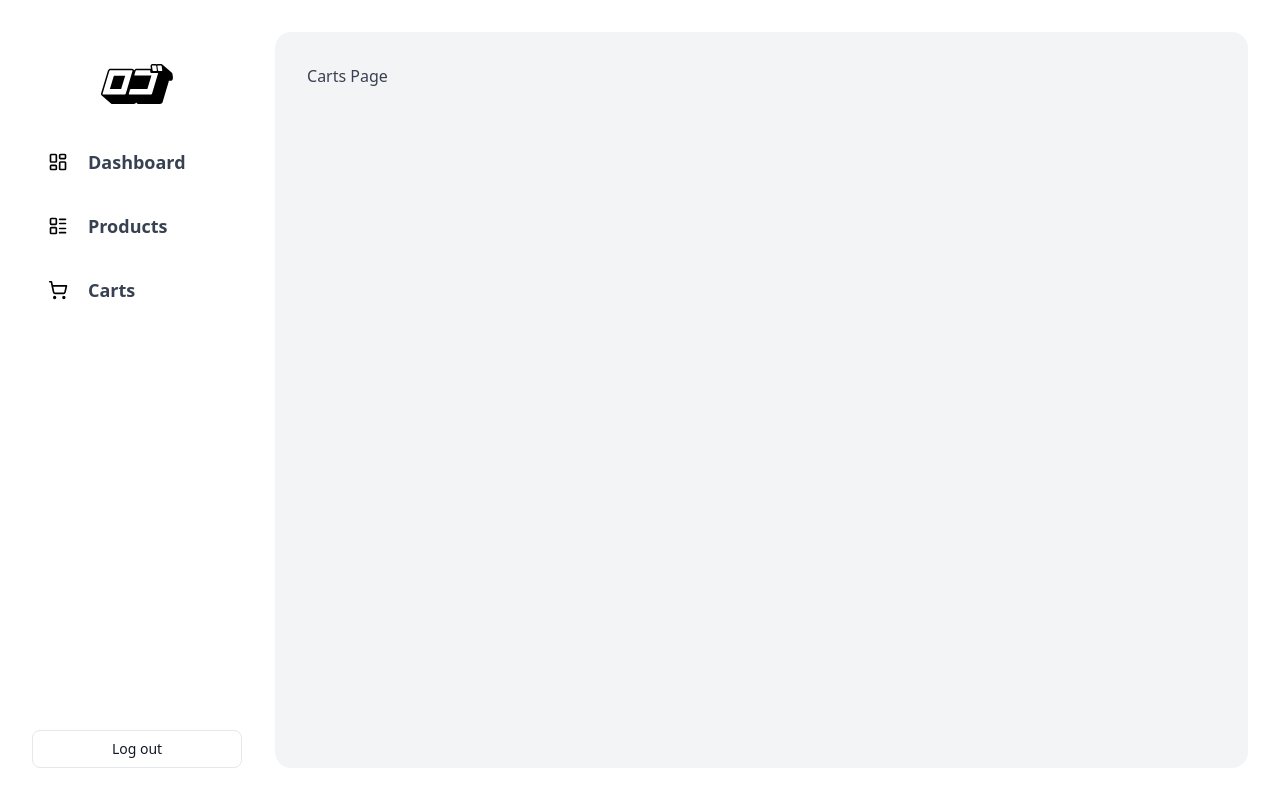
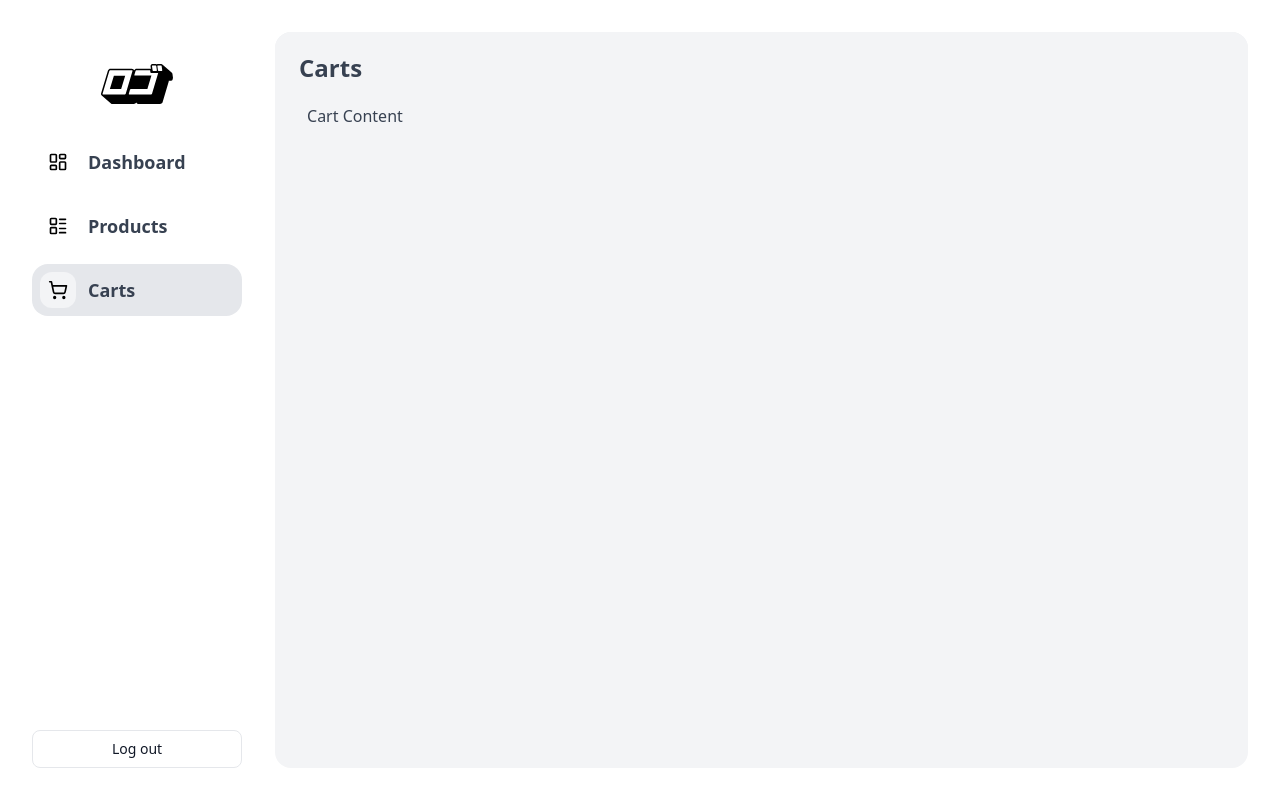
Before and after one commit to fadlidotdev/suikocommerce, a Next.js app: page /dashboard/carts in a window 1280 px wide. Built offline with nearby package versions, Linux system fonts and the light colour scheme.

Commit message:
feat(products): add ImageGallery, bugfix(layout): fix layout issue and change mobile sidebar toggler to right bottom, bugfix routes
Signed-off-by: Fadli Hidayatullah <fadlihdytullah@gmail.com>

```diff
--- a/src/components/common/Table/Table.tsx
+++ b/src/components/common/Table/Table.tsx
@@ -32,9 +32,9 @@ type Props = {
 
 const Table = ({columns, children}: Props) => {
   return (
-    <div className="relative mb-4 overflow-x-auto shadow sm:rounded-lg">
+    <div className="relative mb-4 overflow-x-auto rounded-lg shadow">
       <table className="w-full text-sm text-left text-gray-500">
-        <thead className="text-xs text-gray-700 uppercase bg-gray-50">
+        <thead className="text-xs text-gray-700 uppercase bg-gray-200">
           <tr>
             {columns.map((column) => (
               <th key={column} scope="col" className="px-6 py-3">
--- a/src/components/layouts/DashboardLayout.tsx
+++ b/src/components/layouts/DashboardLayout.tsx
@@ -26,9 +26,13 @@ const DashboardLayout = ({children}: Props) => {
 
       {/* DASHBOARD CONTENT */}
       <main className="w-full bg-white">
-        <div className="relative min-h-screen p-4 pr-0 bg-gray-100 md:bg-white md:p-8">
-          <div className="absolute top-0 bottom-0 right-0 p-2 overflow-auto bg-gray-100 rounded-none md:p-8 left-2.5 md:rounded-2xl md:inset-8">
-            <div className="h-full">{children}</div>
+        <div className="relative min-h-screen p-4 pr-0 bg-gray-100 md:bg-white">
+          <div
+            className={classes(
+              "absolute top-0 bottom-0 right-0 overflow-auto bg-gray-100 rounded-none md:rounded-2xl md:inset-8",
+              showSidebar ? "left-2.5" : "left-0",
+            )}>
+            <div className="relative min-h-full">{children}</div>
           </div>
         </div>
       </main>
@@ -50,7 +54,8 @@ export const DashboardHeader = ({
   const onBack = () => Router.back();
 
   return (
-    <header className="flex items-center justify-between">
+    <>
+      <header className="sticky top-0 z-30 flex items-center justify-between w-full px-6 py-5 bg-gray-100">
         <div className="flex items-center gap-2">
           <Show when={hasBack}>
             <button onClick={onBack}>
@@ -72,6 +77,9 @@ export const DashboardHeader = ({
 
         {rightContent}
       </header>
+
+      {/* Mobile Header Spacer */}
+    </>
   );
 };
 
@@ -80,7 +88,7 @@ type DashboardContentProps = {
 };
 
 export const DashboardContent = ({children}: DashboardContentProps) => {
-  return <div className="h-full pt-8 pb-4 overflow-auto">{children}</div>;
+  return <div className="px-8 pb-8">{children}</div>;
 };
 
 export default DashboardLayout;
--- a/src/components/layouts/Sidebar.tsx
+++ b/src/components/layouts/Sidebar.tsx
@@ -112,7 +112,7 @@ const Sidebar = ({show, onToggle}: Props) => {
       <button
         onClick={onToggle}
         className={classes(
-          "fixed scale-0 left-0 z-20 flex items-center justify-center w-16 h-12 transition bg-white rounded-tl-none rounded-bl-none shadow-sm md:shadow-none rounded-tr-xl rounded-br-xl top-14",
+          "fixed scale-0 right-4 z-20 flex items-center justify-center w-16 h-16 transition bg-white rounded-full shadow-2xl bottom-4 border border-gray-100",
           !delayedShowSidebar && "scale-100",
         )}>
         <Logo className="block w-8 h-8 mx-auto" />
--- /dev/null
+++ b/src/components/shared/ImageGallery/ImageGallery.tsx
@@ -0,0 +1,49 @@
+import Image from "next/image";
+import {useState} from "react";
+
+import {classes} from "@/utils/core";
+
+type Props = {
+  thumbnail: string;
+  images: string[];
+};
+
+const ImageGallery = ({thumbnail, images}: Props) => {
+  const [selectedIndex, setSelectedIndex] = useState<number | null>(null);
+
+  const onSelectImage = (index: number) => setSelectedIndex(index);
+
+  return (
+    <div className="flex flex-col gap-2 items">
+      <Image
+        className="object-contain bg-white border border-gray-300 rounded-lg aspect-square place-self-start"
+        src={selectedIndex !== null ? images[selectedIndex] : thumbnail}
+        width={250}
+        height={250}
+        alt="Product image"
+      />
+
+      <div className="flex gap-3 w-full max-w-[250px] max-h-[250px] overflow-scroll pb-3">
+        {images.map((imageUrl, idx) => (
+          <button
+            key={idx}
+            className="shrink-0"
+            onClick={() => onSelectImage(idx)}>
+            <Image
+              className={classes(
+                "object-contain bg-white border rounded aspect-square",
+                selectedIndex === idx ? "border-blue-500" : " border-gray-200",
+              )}
+              src={imageUrl}
+              width={48}
+              height={48}
+              alt="Product image"
+            />
+          </button>
+        ))}
+      </div>
+    </div>
+  );
+};
+
+export default ImageGallery;
--- /dev/null
+++ b/src/components/shared/ImageGallery/index.tsx
@@ -0,0 +1 @@
+export {default} from "./ImageGallery";
--- /dev/null
+++ b/src/components/shared/index.tsx
@@ -0,0 +1 @@
+export {default as ImageGallery} from "./ImageGallery";
--- a/src/pages/dashboard/carts.tsx
+++ /dev/null
@@ -1,7 +0,0 @@
-import {withMeta} from "@/components/common/Meta/Meta";
-
-const CartsPage = () => {
-  return <div>Carts Page</div>;
-};
-
-export default withMeta(CartsPage, {title: "Products"});
--- /dev/null
+++ b/src/pages/dashboard/carts/index.tsx
@@ -0,0 +1,18 @@
+import {withMeta} from "@/components/common/Meta/Meta";
+import {
+  DashboardContent,
+  DashboardHeader,
+} from "@/components/layouts/DashboardLayout";
+
+const CartsPage = () => {
+  return (
+    <>
+      <DashboardHeader title="Carts" />
+      <DashboardContent>
+        <div>Cart Content</div>
+      </DashboardContent>
+    </>
+  );
+};
+
+export default withMeta(CartsPage, {title: "Products"});
--- a/src/pages/dashboard/index.tsx
+++ b/src/pages/dashboard/index.tsx
@@ -3,7 +3,7 @@ import {withMeta} from "@/components/common/Meta/Meta";
 
 const DashboardPage = () => {
   return (
-    <div className="flex items-center justify-center h-full">
+    <div className="absolute inset-0 flex items-center justify-center">
       <div className="flex flex-col gap-3 text-center md:flex-row">
         <Logo width={100} height={100} className="opacity-60" />
 
--- a/src/pages/dashboard/products/[id].tsx
+++ b/src/pages/dashboard/products/[id].tsx
@@ -3,8 +3,7 @@ import {
   DashboardContent,
   DashboardHeader,
 } from "@/components/layouts/DashboardLayout";
-import Image from "next/image";
-import React from "react";
+import {ImageGallery} from "@/components/shared";
 
 const ProductDetailPage = () => {
   return (
@@ -13,16 +12,8 @@ const ProductDetailPage = () => {
 
       <DashboardHeader title="Microsoft Surface Laptop 4" hasBack />
       <DashboardContent>
-        <div className="gap-8 space-y-8 md:flex">
-          <Image
-            className="object-contain bg-white rounded-lg shadow aspect-square place-self-start"
-            src="https://i.dummyjson.com/data/products/8/thumbnail.jpg"
-            width={250}
-            height={250}
-            alt="Product image"
-          />
-
-          <form className="w-full max-w-lg space-y-4">
+        <div className="md:flex md:gap-8">
+          <form className="w-full max-w-lg mb-4 space-y-4">
             <div className="space-y-1">
               <label htmlFor="name" className="block mb-2 text-sm font-medium">
                 Name
@@ -90,6 +81,17 @@ const ProductDetailPage = () => {
               />
             </div>
           </form>
+
+          <ImageGallery
+            thumbnail="https://i.dummyjson.com/data/products/8/thumbnail.jpg"
+            images={[
+              "https://i.dummyjson.com/data/products/8/1.jpg",
+              "https://i.dummyjson.com/data/products/8/2.jpg",
+              "https://i.dummyjson.com/data/products/8/3.jpg",
+              "https://i.dummyjson.com/data/products/8/4.jpg",
+              "https://i.dummyjson.com/data/products/8/thumbnail.jpg",
+            ]}
+          />
         </div>
       </DashboardContent>
     </>
--- a/src/pages/dashboard/products/index.tsx
+++ b/src/pages/dashboard/products/index.tsx
@@ -1,3 +1,4 @@
+import Link from "next/link";
 import {useMemo, useState} from "react";
 
 import {Button, Pagination, TD, TH, TR, Table} from "@/components/common";
@@ -6,7 +7,6 @@ import {
   DashboardContent,
   DashboardHeader,
 } from "@/components/layouts/DashboardLayout";
-import Link from "next/link";
 import {routes} from "@/utils/routes";
 
 const dummyData = [
@@ -202,7 +202,7 @@ const ProductsPage = () => {
   const [currentPage, setCurrentPage] = useState(1);
 
   const columns = useMemo(
-    () => ["Product Name", "Brand", "Category", "Price", "Stock", "Action"],
+    () => ["Name", "Brand", "Category", "Price", "Stock", "Action"],
     [],
   );
 
--- a/src/utils/routes.ts
+++ b/src/utils/routes.ts
@@ -19,5 +19,5 @@ const routesBuilder = (name: Route, id: string | number) => {
 export const routes = (route: Route, id?: string | number) => {
   if (id) return routesBuilder(route, id);
 
-  return route.concat("/");
+  return "/".concat(route);
 };
```
Lines whose indentation alone changed are shown as unchanged.
